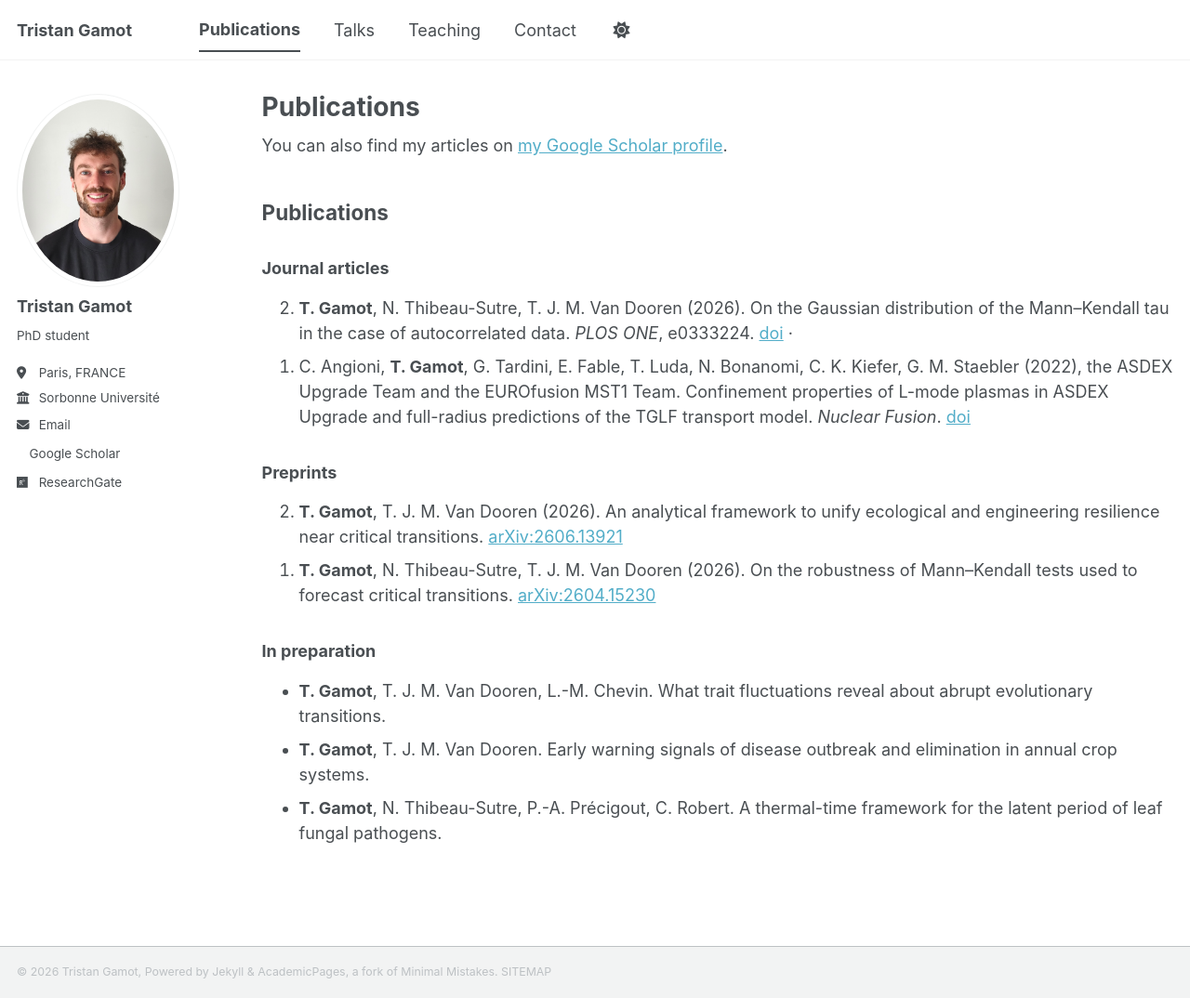
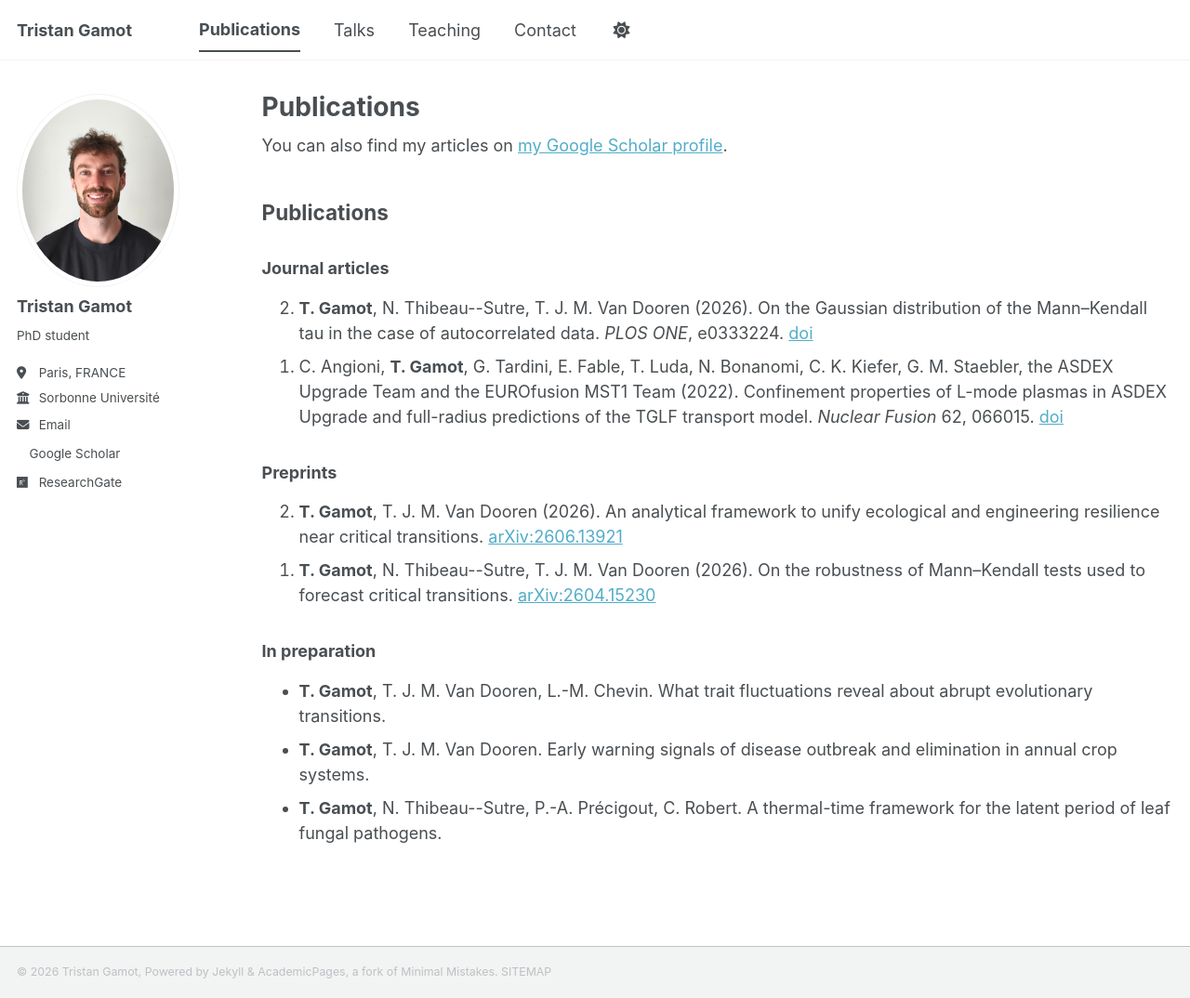
Before and after one commit to tgamot/tgamot.github.io, a Jekyll site: the page built from _pages/publications.html, in a window 1280 px wide and 1074 px high. Shown: the whole window at 93% size. Built offline with Jekyll 4.4.1, drawn with Linux system fonts in a browser that asks for light colours; a style sheet for code colours, icons or effects is not loaded.

Commit message:
Update publications.html

```diff
--- a/_pages/publications.html
+++ b/_pages/publications.html
@@ -16,15 +16,16 @@ author_profile: true
   <h3>Journal articles</h3>
   <ol class="pub-list" reversed>
     <li>
-      <strong>T. Gamot</strong>, N. Thibeau-Sutre, T. J. M. Van Dooren (2026).
+      <strong>T. Gamot</strong>, N. Thibeau--Sutre, T. J. M. Van Dooren (2026).
       On the Gaussian distribution of the Mann–Kendall tau in the case of autocorrelated data.
       <em>PLOS ONE</em>, e0333224.
-      <a href="https://doi.org/10.1371/journal.pone.0333224">doi</a> ·    </li>
+      <a target="_blank" rel="noopener noreferrer" href="https://doi.org/10.1371/journal.pone.0333224">doi</a>
+    </li>
     <li>
-      C. Angioni, <strong>T. Gamot</strong>, G. Tardini, E. Fable, T. Luda, N. Bonanomi, C. K. Kiefer, G. M. Staebler (2022), the ASDEX Upgrade Team and the EUROfusion MST1 Team.
+      C. Angioni, <strong>T. Gamot</strong>, G. Tardini, E. Fable, T. Luda, N. Bonanomi, C. K. Kiefer, G. M. Staebler, the ASDEX Upgrade Team and the EUROfusion MST1 Team (2022).
       Confinement properties of L-mode plasmas in ASDEX Upgrade and full-radius predictions of the TGLF transport model.
-      <em>Nuclear Fusion</em>.
-      <a href="https://doi.org/10.1088/1741-4326/ac592b">doi</a>
+      <em>Nuclear Fusion</em> 62, 066015.
+      <a target="_blank" rel="noopener noreferrer" href="https://doi.org/10.1088/1741-4326/ac592b">doi</a>
     </li>
   </ol>
 
@@ -33,12 +34,12 @@ author_profile: true
     <li>
       <strong>T. Gamot</strong>, T. J. M. Van Dooren (2026).
       An analytical framework to unify ecological and engineering resilience near critical transitions.
-      <a href="https://doi.org/10.48550/arXiv.2606.13921">arXiv:2606.13921</a>
+      <a target="_blank" rel="noopener noreferrer" href="https://doi.org/10.48550/arXiv.2606.13921">arXiv:2606.13921</a>
     </li>
     <li>
-      <strong>T. Gamot</strong>, N. Thibeau-Sutre, T. J. M. Van Dooren (2026).
+      <strong>T. Gamot</strong>, N. Thibeau--Sutre, T. J. M. Van Dooren (2026).
       On the robustness of Mann–Kendall tests used to forecast critical transitions.
-      <a href="https://doi.org/10.48550/arXiv.2604.15230">arXiv:2604.15230</a>
+      <a target="_blank" rel="noopener noreferrer" href="https://doi.org/10.48550/arXiv.2604.15230">arXiv:2604.15230</a>
     </li>
   </ol>
 
@@ -53,7 +54,7 @@ author_profile: true
       Early warning signals of disease outbreak and elimination in annual crop systems.
     </li>
     <li>
-      <strong>T. Gamot</strong>, N. Thibeau-Sutre, P.-A. Précigout, C. Robert.
+      <strong>T. Gamot</strong>, N. Thibeau--Sutre, P.-A. Précigout, C. Robert.
       A thermal-time framework for the latent period of leaf fungal pathogens.
     </li>
   </ul>
```
